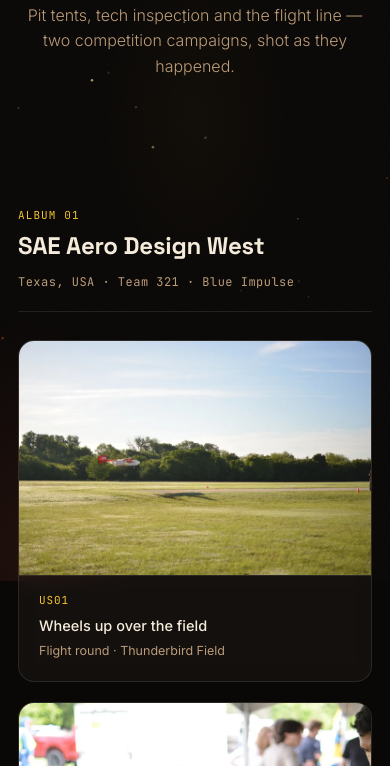
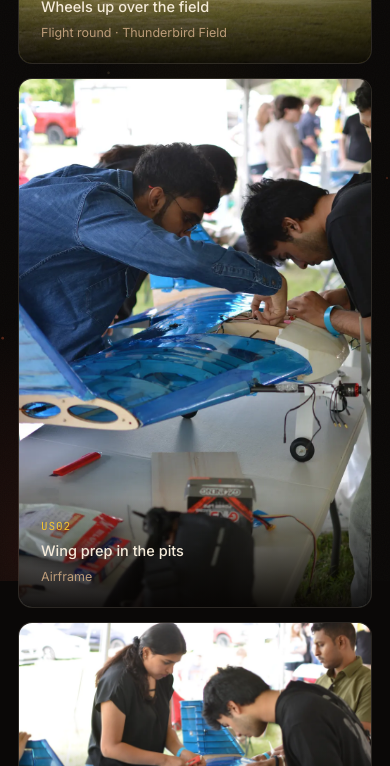
Before and after one commit to rajyyug1132/AERO-BMSCE-NEW, a plain HTML site: page gallery.html in a window 390 px wide. Shown: the part 263-1029 px from the top of the page. Drawn offline with Linux system fonts and the light colour scheme.

Commit message:
Gallery is images only
Removed the page header, both album headings and the trailing CTA. The
two grids are merged into one continuous wall of all 17 photos.

Captions now ride over the image on hover instead of sitting in a bar
beneath it, so at rest the page is nothing but photographs. On touch,
where there is no hover, captions stay visible so the shots remain
identified.

```diff
--- a/gallery.html
+++ b/gallery.html
@@ -66,24 +66,7 @@
 
 <main id="top">
 
-<section class="page-header">
-  <div class="page-header-inner reveal">
-    <span class="section-tag">05 — Gallery</span>
-    <h1 class="section-title">The build, <span class="grad-text">frame by frame.</span></h1>
-    <p class="section-desc">Pit tents, tech inspection and the flight line — two competition campaigns, shot as they happened.</p>
-  </div>
-</section>
-
-<section class="section section--top-tight" id="gallery">
-
-  <!-- ---------- SAE Aero Design West, USA ---------- -->
-  <div class="album-head reveal">
-    <div>
-      <span class="album-tag">Album 01</span>
-      <h2 class="album-title">SAE Aero Design West</h2>
-    </div>
-    <span class="album-meta">Texas, USA · Team 321 · Blue Impulse</span>
-  </div>
+<section class="section gallery-only" id="gallery">
 
   <div class="media-grid">
     <figure class="media-tile media-tile--wide reveal">
@@ -166,18 +149,7 @@
         <span class="media-cap-meta">SAE International · Team photo</span>
       </figcaption>
     </figure>
-  </div>
 
-  <!-- ---------- SAE Drone Development Challenge ---------- -->
-  <div class="album-head reveal">
-    <div>
-      <span class="album-tag">Album 02</span>
-      <h2 class="album-title">Drone Development Challenge</h2>
-    </div>
-    <span class="album-meta">Tamil Nadu · February 2026 · 1st place</span>
-  </div>
-
-  <div class="media-grid">
     <figure class="media-tile media-tile--wide reveal">
       <img src="assets/media/ddc-05-aircraft-portrait.webp" alt="A team member holding the completed red DDC aircraft in front of the competition banner" loading="lazy" width="1500" height="1000">
       <figcaption>
@@ -251,17 +223,11 @@
     </figure>
   </div>
 
-  <div class="cta-band reveal">
-    <div>
-      <h3>Want to be on the other side of the lens?</h3>
-      <p>Divisions, roles, and how applications work.</p>
-    </div>
-    <a href="join.html" class="btn btn-primary btn-lg">Join the Fleet <span class="btn-arrow">→</span></a>
-  </div>
 </section>
 
 </main>
 
+<!-- ============ FOOTER ============ -->
 <footer class="footer">
   <div class="footer-top">
     <div class="footer-brand">
--- a/style.css
+++ b/style.css
@@ -1436,3 +1436,48 @@ button[type="submit"]:disabled{ opacity:0.6; cursor:progress; }
   .auth-form-panel{ padding:32px 20px; }
   .auth-row{ flex-direction:column; align-items:flex-start; gap:12px; }
 }
+
+/* ===========================================================
+   GALLERY — images only
+   No page header, no album titles, no CTA. Captions ride over
+   the image on hover so at rest it reads as a pure wall.
+=========================================================== */
+.gallery-only{ padding-top:120px; }
+
+.gallery-only .media-grid{ gap:14px; }
+
+.gallery-only .media-tile{
+  position:relative;
+  border-radius:14px;
+  overflow:hidden;
+}
+.gallery-only .media-tile img{
+  transition:transform 0.7s var(--ease), filter 0.5s var(--ease);
+}
+.gallery-only .media-tile:hover img{
+  transform:scale(1.035);
+  filter:brightness(0.7);
+}
+
+/* caption becomes an overlay rather than a bar under the photo */
+.gallery-only .media-tile figcaption{
+  position:absolute; inset:auto 0 0 0;
+  border-top:none;
+  padding:20px 22px;
+  background:linear-gradient(180deg, transparent, rgba(6,4,3,0.9));
+  opacity:0; transform:translateY(10px);
+  transition:opacity 0.4s var(--ease), transform 0.4s var(--ease);
+}
+.gallery-only .media-tile:hover figcaption,
+.gallery-only .media-tile:focus-visible figcaption{
+  opacity:1; transform:translateY(0);
+}
+
+@media (max-width: 980px){
+  .gallery-only{ padding-top:100px; }
+}
+@media (max-width: 600px){
+  .gallery-only{ padding-top:90px; }
+  /* touch has no hover — keep captions visible so photos stay identified */
+  .gallery-only .media-tile figcaption{ opacity:1; transform:none; }
+}
```
